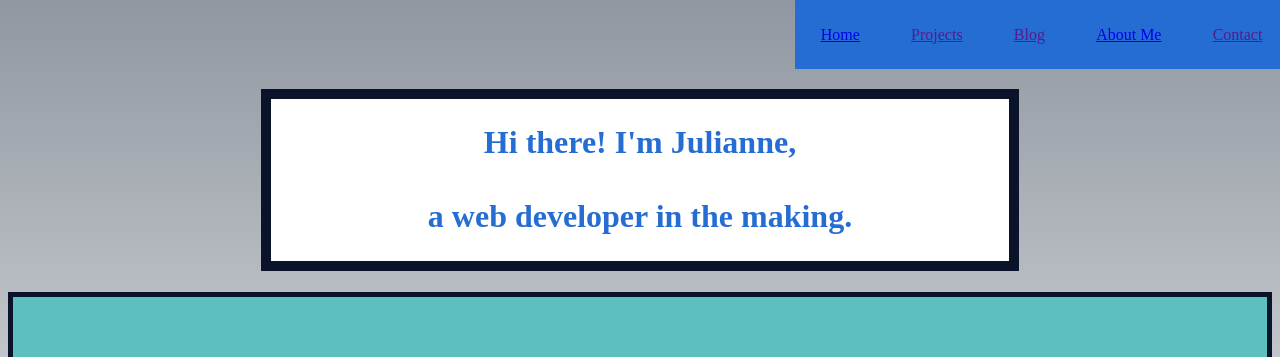
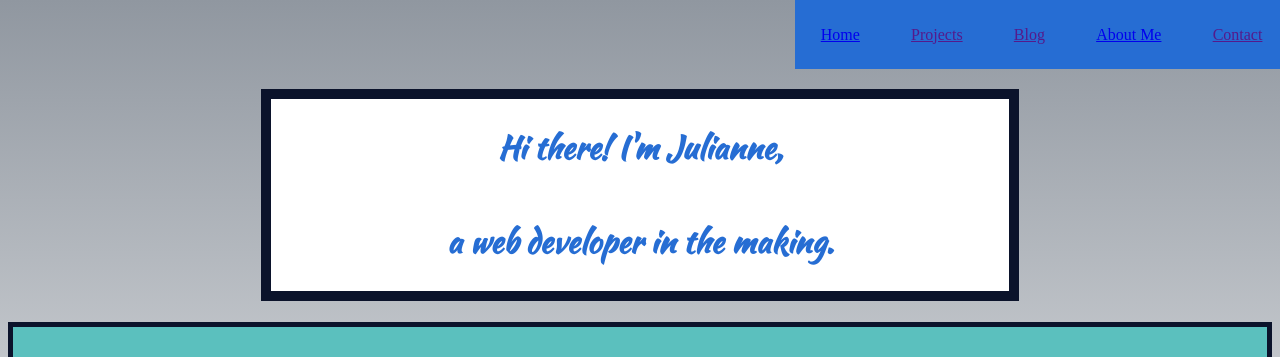
Before and after one commit to julianne-mccoun/julianne-mccoun.github.io, a plain HTML site: page index.html in a window 1280 px wide. Shown: the top 357 px of the page. Drawn offline with Linux system fonts and the light colour scheme.

Commit message:
This commit will import Kaushan Script font and apply it to H1 on Home page

```diff
--- a/index.html
+++ b/index.html
@@ -1,12 +1,22 @@
 <html>
+
+
   <head>
     <title> Blog & Portfolio </title>
     <meta charset="UTF-8">
+
+<!-- Link to main.css page -->
     <link href="styles/main.css" rel="stylesheet" type="text/css">
+
+<!-- Kaushan Script Font Import-->
+    <link rel="preconnect" href="https://fonts.googleapis.com">
+    <link rel="preconnect" href="https://fonts.gstatic.com" crossorigin>
+    <link href="https://fonts.googleapis.com/css2?family=Kaushan+Script&display=swap" rel="stylesheet" type="text/css">
 
   </head>
 
   <body class="gradient-background">
+<!-- Navigation Bar -->
 <div>
 <ul>
   <li><a class="nav-a nav-li" href="">Contact</a></li>
@@ -15,19 +25,25 @@
   <li><a class="nav-a nav-li" href="">Projects</a></li>
   <li> <a class="nav-a nav-li" href="index.html">Home</a></li>
 </ul>
+
 <br>
+
 </div>
     <div>
-    <h1 class="celtic-blue-text white-background thin-black-border">Hi there! I'm Julianne,
+    <h1 class="celtic-blue-text white-background thin-black-border kaushan-script-font">Hi there! I'm Julianne,
       <br>
       <br>
         a web developer in the making. </h1>
     </div>
+
 <div class="thinner-black-border max-blue-green-background">
     <h2> Welcome to my first website!</h2>
 </div>
+
     <h3> This is the beginning of my website home page.</h3>
+
 <hr>
+
     <div>
     <p> Check out my <a href="about-me.html"> About Me</a> page! </p>
     <p> Check out my blogs below!</p>
--- a/styles/main.css
+++ b/styles/main.css
@@ -1,6 +1,3 @@
-/*@import url('https://fonts.googleapis.com/css2?family=Kaushan+Script&family=Zeyada&display=swap');
-*/
-
 .white-background {
     background-color: #FFFFFF;
 }
@@ -30,6 +27,9 @@
     border-style: solid;
 }
 
+.kaushan-script-font {
+    font-family: 'Kaushan Script', cursive;
+}
 
 
 head {
```
